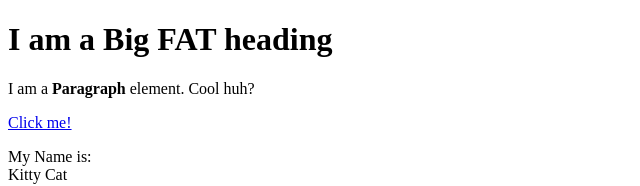
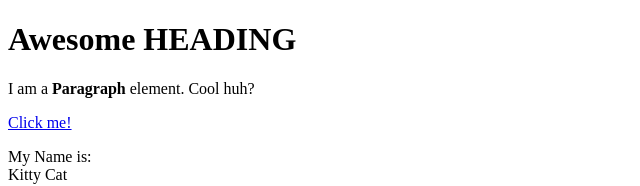
Before and after one commit to ekamran/noddy, a plain HTML site: page test.html in a window 1280 px wide. Shown: the top 186 px of the page, without its empty margins (0-640 px from the left). Drawn offline with Linux system fonts and the light colour scheme.

Commit message:
Heading updated

```diff
--- a/test.html
+++ b/test.html
@@ -4,7 +4,7 @@
 	<title>Test Page</title>
 </head>
 <body>
-	<h1>I am a Big FAT heading</h1>
+	<h1>Awesome HEADING</h1>
 	<p>I am a <b>Paragraph</b> element. Cool huh?</p>
 	<a href="https://google.com" target="_blank" title="Google">Click me!</a>
 	<p>My Name is:<br>
```
